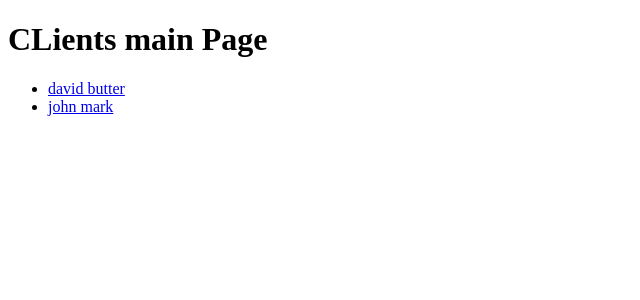
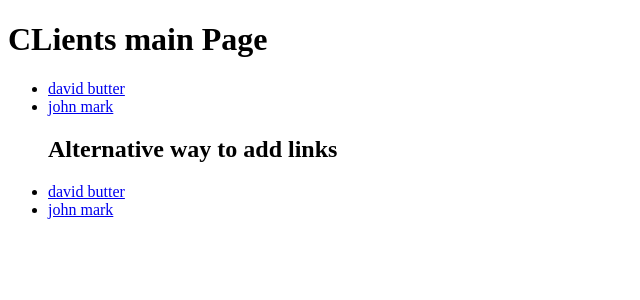
Before and after one commit to eronscode/next-js-and-react, a Next.js app: page /clients in a window 1280 px wide. Shown: the top 300 px of the page, without its empty margins (0-640 px from the left). Built offline with nearby package versions, Linux system fonts and the light colour scheme.

Commit message:
Added an alternative way to add dynamic links

```diff
--- a/pages/clients/index.js
+++ b/pages/clients/index.js
@@ -15,6 +15,15 @@ function ClientMainPage(props) {
                         <Link href={`/clients/${item.id}`}>{item.name}</Link>
                     </li>
                 ))}
+                <h2>Alternative way to add  links</h2>
+                {clientData.map((item) => (
+                    <li key={item.id}>
+                        <Link href={{
+                            pathname: 'clients/[id]',
+                            query:{id: item.id }
+                        }}>{item.name}</Link>
+                    </li>
+                ))}
             </ul>
         </div>
     )
```
